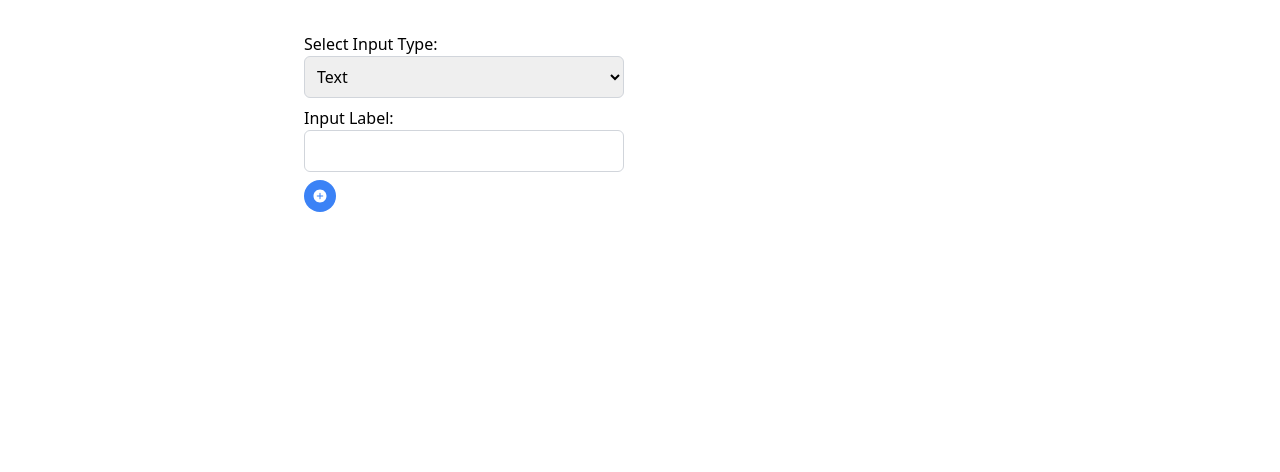
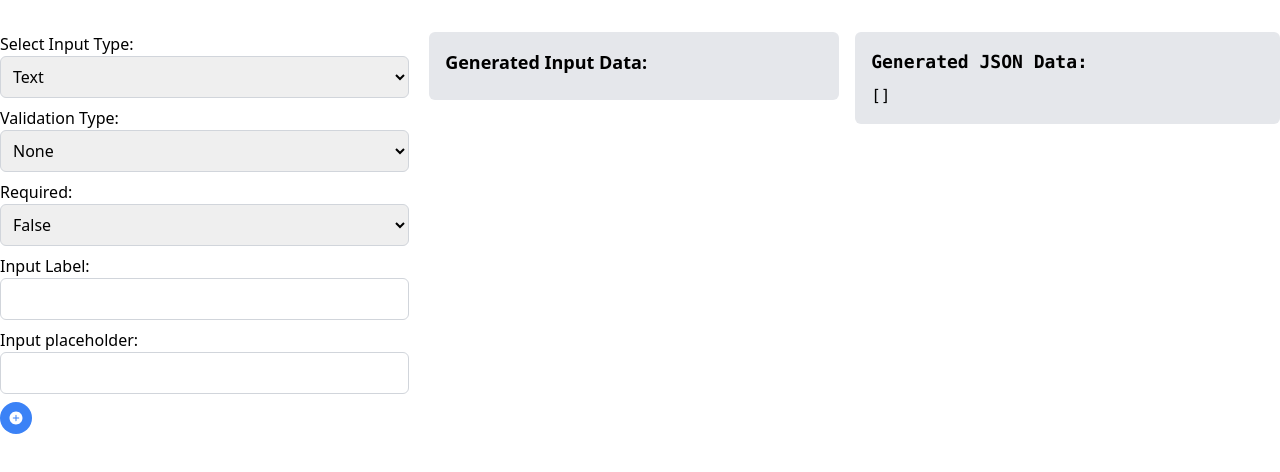
Before and after one commit to FrazKhan12/dynamic-field-, a React (Create React App) app in the folder client/: page / in a window 1280 px wide. Shown: the top 472 px of the page. Built offline with nearby package versions, Linux system fonts and the light colour scheme.

Commit message:
second commit

```diff
--- a/client/src/components/AddDynamicFields.js
+++ b/client/src/components/AddDynamicFields.js
@@ -1,12 +1,19 @@
 import React, { useState, useEffect } from "react";
 import { IoIosAddCircle } from "react-icons/io";
+import { FaEdit } from "react-icons/fa";
+import { MdDelete, MdUpdate } from "react-icons/md";
+import { IoDuplicate } from "react-icons/io5";
 import { DragDropContext, Draggable, Droppable } from "react-beautiful-dnd";
 
 const DynamicInputFields = () => {
   const [inputFields, setInputFields] = useState([]);
   const [selectedType, setSelectedType] = useState("text");
   const [fieldLabel, setFieldLabel] = useState("");
+  const [fieldPlaceholder, setFieldLabelPlaceholder] = useState("");
   const [jsonData, setJsonData] = useState("");
+  const [indexed, setIndexed] = useState(null);
+  const [validationType, setValidationType] = useState("none");
+  const [required, setRequired] = useState(false);
 
   const handleAddField = () => {
     if (fieldLabel === "") {
@@ -17,15 +24,51 @@ const DynamicInputFields = () => {
     const newField = {
       type: selectedType,
       label: fieldLabel,
+      placeholder: fieldPlaceholder,
+      validate: validationType,
+      require: required,
     };
 
     setInputFields([...inputFields, newField]);
     setFieldLabel("");
+    setFieldLabelPlaceholder("");
   };
 
-  useEffect(() => {
-    setJsonData(JSON.stringify(inputFields, null, 2));
-  }, [inputFields]);
+  const handleUpdateField = () => {
+    if (indexed === null) {
+      alert("Please add label");
+    }
+
+    const updatedFields = [...inputFields];
+    updatedFields[indexed].type = selectedType;
+    updatedFields[indexed].label = fieldLabel;
+    updatedFields[indexed].placeholder = fieldPlaceholder;
+    updatedFields[indexed].validate = validationType;
+    updatedFields[indexed].require = required;
+
+    setInputFields(updatedFields);
+    setIndexed(null);
+    setFieldLabel("");
+  };
+
+  const handleEdit = (index) => {
+    setIndexed(index);
+    setSelectedType(inputFields[index].type);
+    setFieldLabel(inputFields[index].label);
+    setValidationType(inputFields[index].validate);
+  };
+
+  const handleDelete = (index) => {
+    const updatedFields = [...inputFields];
+    updatedFields.splice(index, 1);
+    setInputFields(updatedFields);
+  };
+
+  const handleClone = (index) => {
+    const cloneFields = { ...inputFields[index] };
+    setInputFields([...inputFields, cloneFields]);
+  };
+
   const handleDragAndDrop = (results) => {
     const { source, destination, type } = results;
 
@@ -47,9 +90,36 @@ const DynamicInputFields = () => {
       return setInputFields(reorderFields);
     }
   };
+
+  const handleContentChange = (e, index) => {
+    const updatedFields = [...inputFields];
+    updatedFields[index].label = e.target.value;
+    setInputFields(updatedFields);
+  };
+  useEffect(() => {
+    setJsonData(JSON.stringify(inputFields, null, 2));
+  }, [inputFields]);
+
+  const isValidEmail = (email) => {
+    const emailRegex = /^[^\s@]+@[^\s@]+\.[^\s@]+$/;
+    return emailRegex.test(email);
+  };
+
+  const handleKeyDown = (e) => {
+    if (e.key === "Enter") {
+      if (isValidEmail(e.target.value)) {
+        alert("Email is valid!");
+      } else {
+        alert("Email is not valid!");
+      }
+    }
+  };
+
   return (
-    <div className="max-w-2xl mx-auto my-8 flex">
-      <div className="w-1/2 pr-4">
+    <div className="w-full mx-auto my-8 flex justify-between">
+      <div className=" w-full pr-4">
+        <div className=" w-full gap-5 flex justify-evenly items-start">
+          <div className="w-1/2">
             <label className="block mb-2">
               Select Input Type:
               <select
@@ -61,6 +131,29 @@ const DynamicInputFields = () => {
                 <option value="number">Number</option>
                 <option value="checkbox">Checkbox</option>
                 <option value="email"> Email</option>
+                <option value="date"> Date</option>
+              </select>
+            </label>
+            <label className="block mb-2">
+              Validation Type:
+              <select
+                className="block w-full p-2 border border-gray-300 rounded-md focus:outline-none focus:border-blue-500"
+                value={validationType}
+                onChange={(e) => setValidationType(e.target.value)}
+              >
+                <option value="none">None</option>
+                <option value="email">Email</option>
+              </select>
+            </label>
+            <label className="block mb-2">
+              Required:
+              <select
+                className="block w-full p-2 border border-gray-300 rounded-md focus:outline-none focus:border-blue-500"
+                value={required}
+                onChange={(e) => setRequired(e.target.value)}
+              >
+                <option value="true">True</option>
+                <option value="false">False</option>
               </select>
             </label>
 
@@ -74,12 +167,27 @@ const DynamicInputFields = () => {
               />
             </label>
 
+            <label className="block mb-2">
+              Input placeholder:
+              <input
+                type="text"
+                className="block w-full p-2 border border-gray-300 rounded-md focus:outline-none focus:border-blue-500"
+                value={fieldPlaceholder}
+                onChange={(e) => setFieldLabelPlaceholder(e.target.value)}
+              />
+            </label>
+
             <button
               className="bg-blue-500 text-white px-2 py-2 rounded-full hover:bg-blue-700 focus:outline-none focus:shadow-outline-blue"
-          onClick={handleAddField}
+              onClick={indexed === null ? handleAddField : handleUpdateField}
             >
-          <IoIosAddCircle />
+              {indexed === null ? <IoIosAddCircle /> : <MdUpdate />}
             </button>
+          </div>
+          <div className="w-1/2 bg-gray-200 p-4 rounded-md overflow-x-auto">
+            <h2 className="text-lg font-semibold mb-2">
+              Generated Input Data:
+            </h2>
             <DragDropContext onDragEnd={handleDragAndDrop}>
               <Droppable droppableId="ROOT" type="group">
                 {(provided) => (
@@ -95,17 +203,50 @@ const DynamicInputFields = () => {
                             {...provided.dragHandleProps}
                             {...provided.draggableProps}
                             ref={provided.innerRef}
-                        className="mt-4"
                           >
                             <div>
-                          <label className="block mb-2">{field.label}</label>
                               <input
+                                type="text"
+                                value={field.label}
+                                onChange={(e) => handleContentChange(e, index)}
+                                className="block w-full bg-transparent  border-none focus:outline-none focus:border-blue-500"
+                              />
+
+                              <input
+                                required={field.require}
                                 type={field.type}
-                            placeholder={`Enter ${field.label}`}
+                                placeholder={field.placeholder}
                                 className={`block ${
                                   field.type === "checkbox" ? "" : "w-full"
-                            } p-2 border border-gray-300 rounded-md focus:outline-none focus:border-blue-500`}
+                                } p-2 border ${
+                                  isValidEmail
+                                    ? "border-gray-300"
+                                    : "border-red-600"
+                                } rounded-md focus:outline-none focus:border-blue-500`}
+                                onKeyDown={
+                                  field.type === "email" ? handleKeyDown : null
+                                }
                               />
+                              <div className="flex gap-2 mt-2">
+                                <button
+                                  onClick={() => handleEdit(index)}
+                                  className="bg-green-500 hover:bg-green-700 p-2 rounded-full text-white"
+                                >
+                                  <FaEdit />
+                                </button>
+                                <button
+                                  onClick={() => handleClone(index)}
+                                  className="bg-green-500 hover:bg-green-700 p-2 rounded-full text-white"
+                                >
+                                  <IoDuplicate />
+                                </button>
+                                <button
+                                  onClick={() => handleDelete(index)}
+                                  className="bg-red-500 hover:bg-red-700 p-2 rounded-full text-white"
+                                >
+                                  <MdDelete />
+                                </button>
+                              </div>
                             </div>
                           </div>
                         )}
@@ -116,15 +257,15 @@ const DynamicInputFields = () => {
               </Droppable>
             </DragDropContext>
           </div>
+        </div>
+      </div>
 
-      {inputFields.length > 0 && (
       <div className="w-1/2">
+        <pre className="bg-gray-200 p-4 rounded-md overflow-x-auto">
           <h2 className="text-lg font-semibold mb-2">Generated JSON Data:</h2>
-          <pre className="bg-gray-200 p-4 rounded-md overflow-x-auto">
           {jsonData}
         </pre>
       </div>
-      )}
     </div>
   );
 };
```
Lines whose indentation alone changed are shown as unchanged.
